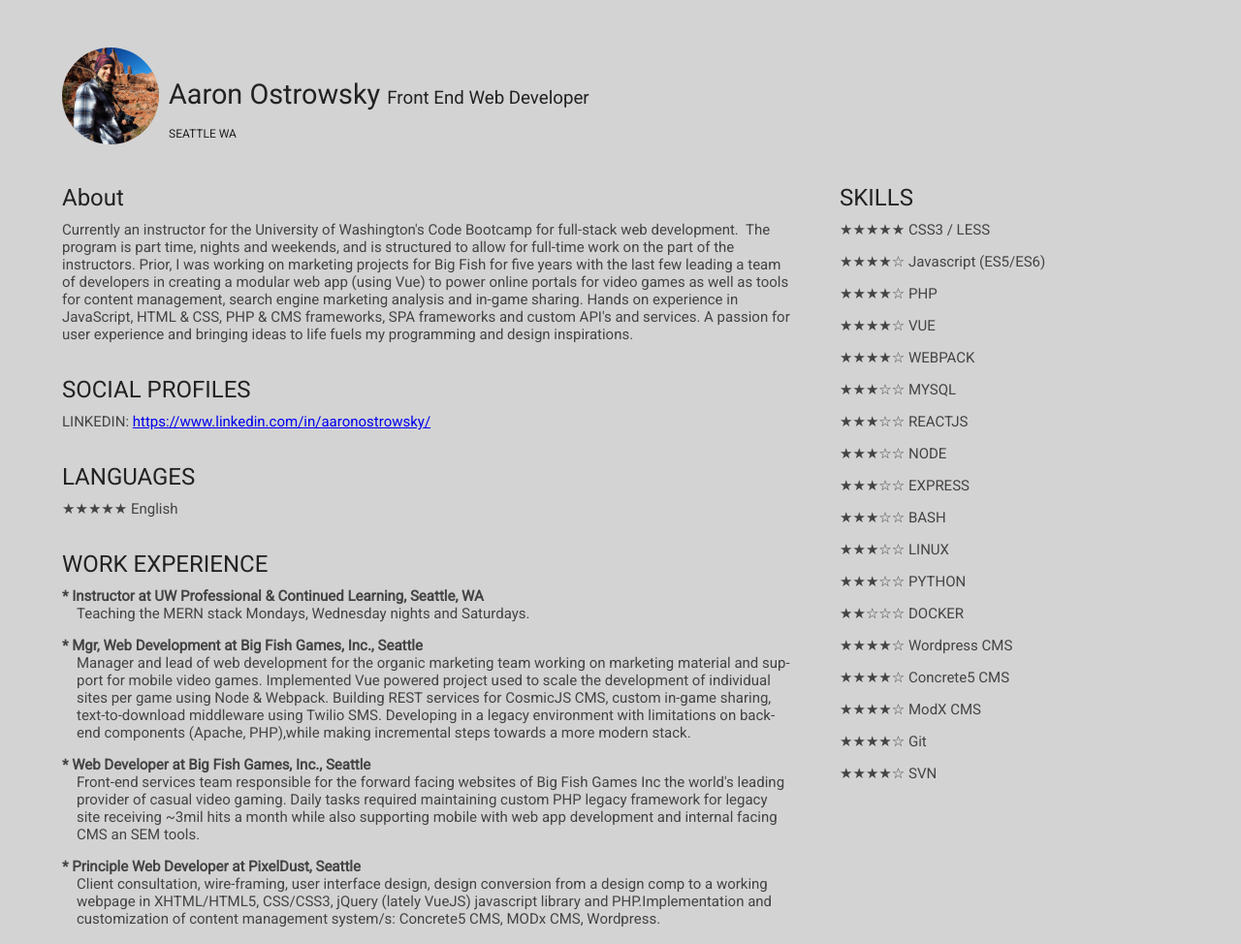
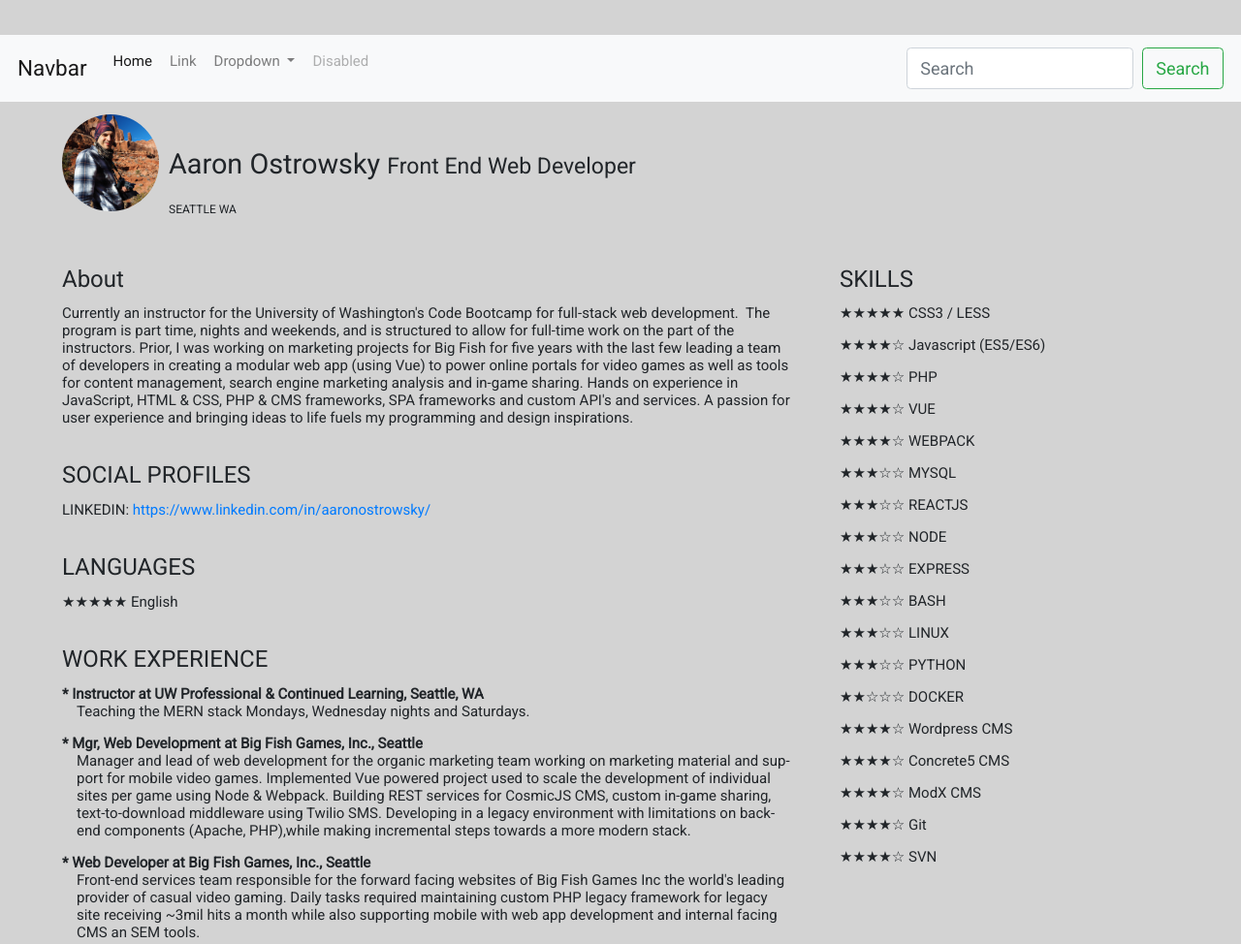
Before and after one commit to Hlight/Hlight.github.io, a plain HTML site: page index.html in a window 1280 px wide. Shown: the top 974 px of the page at 97% size. Drawn offline with nearby package versions, Linux system fonts and the light colour scheme.

Commit message:
add bs navbar markup; WIP

```diff
--- a/index.html
+++ b/index.html
@@ -9,9 +9,53 @@
     <link rel="stylesheet" type="text/css" href="typeplate.css">
     <!-- <link rel="stylesheet" type="text/css" href="https://cdnjs.cloudflare.com/ajax/libs/bulma/0.7.2/css/bulma.css"> -->
     <link href="https://fonts.googleapis.com/css?family=Roboto" rel="stylesheet">
+    <!-- Latest compiled and minified CSS -->
+    <link rel="stylesheet" href="https://stackpath.bootstrapcdn.com/bootstrap/4.1.3/css/bootstrap.min.css" integrity="sha384-MCw98/SFnGE8fJT3GXwEOngsV7Zt27NXFoaoApmYm81iuXoPkFOJwJ8ERdknLPMO"
+        crossorigin="anonymous">
+        <script src="https://stackpath.bootstrapcdn.com/bootstrap/4.1.3/js/bootstrap.min.js" integrity="sha384-ChfqqxuZUCnJSK3+MXmPNIyE6ZbWh2IMqE241rYiqJxyMiZ6OW/JmZQ5stwEULTy"
+            crossorigin="anonymous"></script>
+
+
     <link rel="stylesheet" type="text/css" href="styles.css">
 </head>
 <body>
+    <nav class="navbar navbar-expand-lg navbar-light bg-light">
+        <a class="navbar-brand" href="#">Navbar</a>
+        <button class="navbar-toggler" type="button" data-toggle="collapse" data-target="#navbarSupportedContent"
+            aria-controls="navbarSupportedContent" aria-expanded="false" aria-label="Toggle navigation">
+            <span class="navbar-toggler-icon"></span>
+        </button>
+
+        <div class="collapse navbar-collapse" id="navbarSupportedContent">
+            <ul class="navbar-nav mr-auto">
+                <li class="nav-item active">
+                    <a class="nav-link" href="#">Home <span class="sr-only">(current)</span></a>
+                </li>
+                <li class="nav-item">
+                    <a class="nav-link" href="#">Link</a>
+                </li>
+                <li class="nav-item dropdown">
+                    <a class="nav-link dropdown-toggle" href="#" id="navbarDropdown" role="button" data-toggle="dropdown"
+                        aria-haspopup="true" aria-expanded="false">
+                        Dropdown
+                    </a>
+                    <div class="dropdown-menu" aria-labelledby="navbarDropdown">
+                        <a class="dropdown-item" href="#">Action</a>
+                        <a class="dropdown-item" href="#">Another action</a>
+                        <div class="dropdown-divider"></div>
+                        <a class="dropdown-item" href="#">Something else here</a>
+                    </div>
+                </li>
+                <li class="nav-item">
+                    <a class="nav-link disabled" href="#">Disabled</a>
+                </li>
+            </ul>
+            <form class="form-inline my-2 my-lg-0">
+                <input class="form-control mr-sm-2" type="search" placeholder="Search" aria-label="Search">
+                <button class="btn btn-outline-success my-2 my-sm-0" type="submit">Search</button>
+            </form>
+        </div>
+    </nav>
     <header>
         <h1>
             <span class="profile-pic"></span>
```
